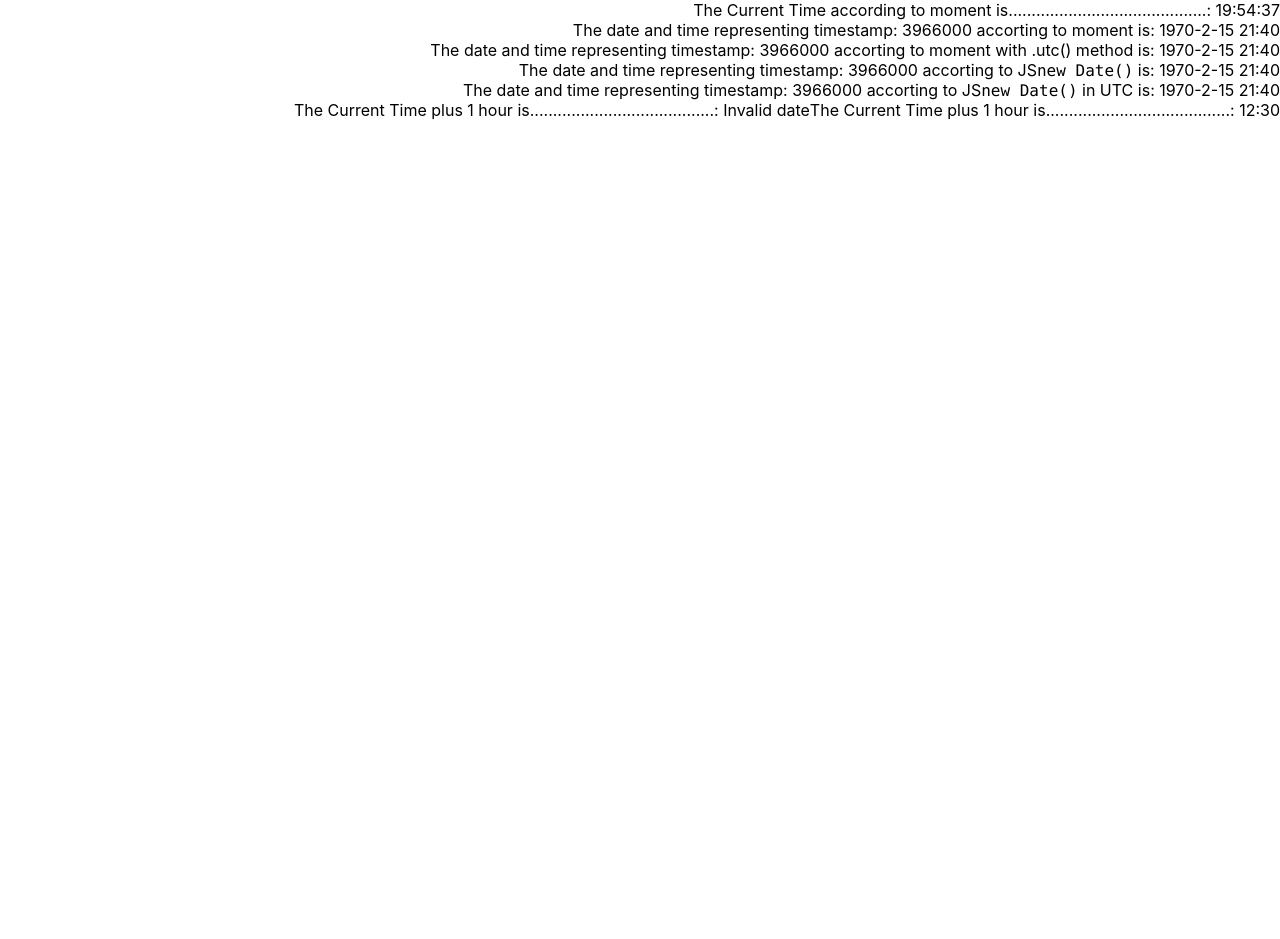
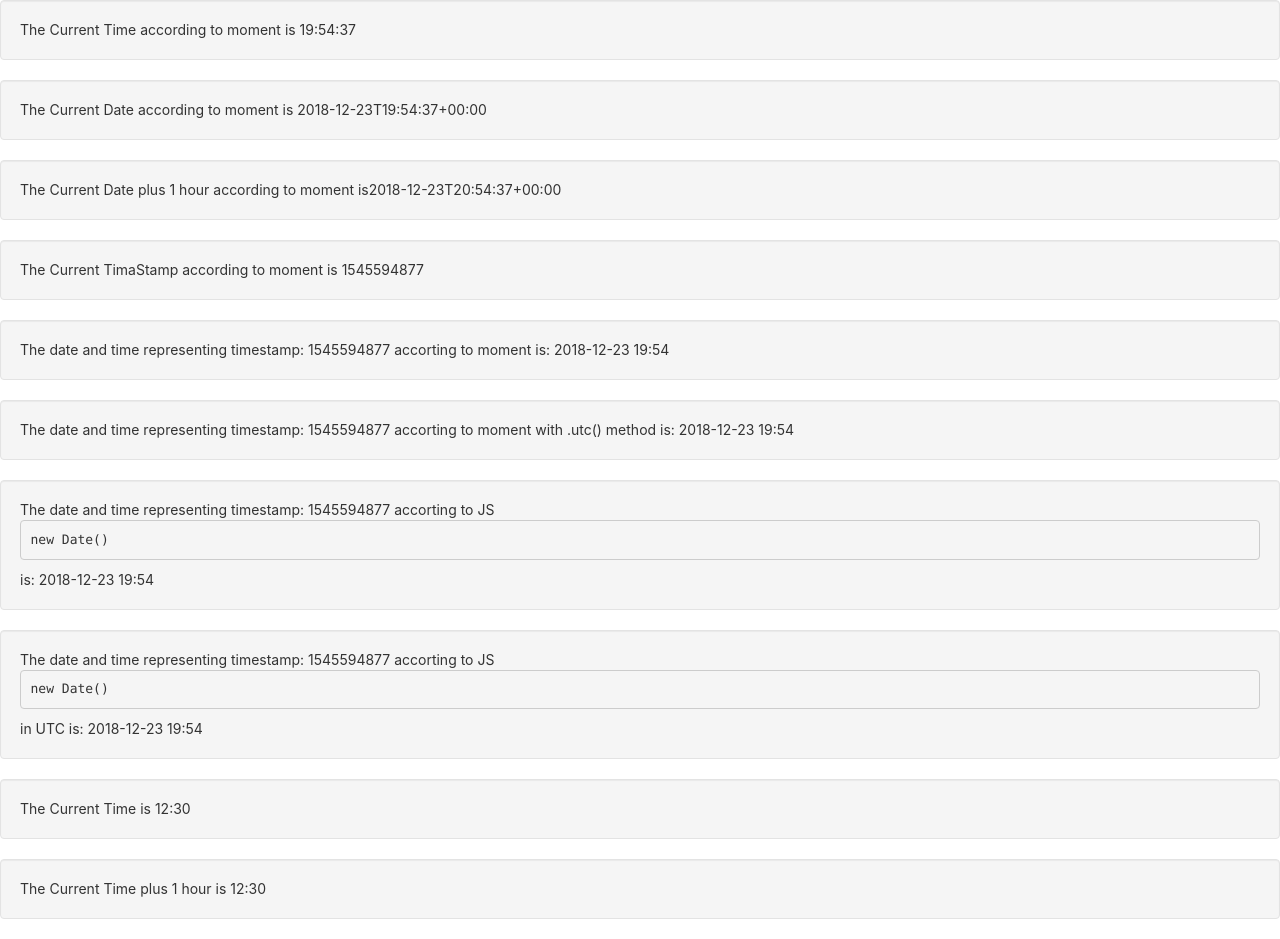
Before and after one commit to MZHoffman/momentjs_learning, a React (Create React App) app: page / in a window 1280 px wide. Before the commit the page ends 800 px from the top, so only its background shows below. Built offline with nearby package versions, Linux system fonts and the light colour scheme.

Commit message:
Diffrernce between times

```diff
--- a/package.json
+++ b/package.json
@@ -5,6 +5,7 @@
   "dependencies": {
     "moment": "^2.22.2",
     "react": "^16.6.3",
+    "react-bootstrap": "^0.32.4",
     "react-dom": "^16.6.3",
     "react-scripts": "2.1.1"
   },
--- a/public/index.html
+++ b/public/index.html
@@ -1,15 +1,25 @@
 <!DOCTYPE html>
 <html lang="en">
   <head>
-    <meta charset="utf-8">
-    <link rel="shortcut icon" href="%PUBLIC_URL%/favicon.ico">
-    <meta name="viewport" content="width=device-width, initial-scale=1, shrink-to-fit=no">
-    <meta name="theme-color" content="#000000">
+    <meta charset="utf-8" />
+    <link rel="shortcut icon" href="%PUBLIC_URL%/favicon.ico" />
+    <meta
+      name="viewport"
+      content="width=device-width, initial-scale=1, shrink-to-fit=no"
+    />
+    <meta name="theme-color" content="#000000" />
     <!--
       manifest.json provides metadata used when your web app is added to the
       homescreen on Android. See https://developers.google.com/web/fundamentals/web-app-manifest/
     -->
-    <link rel="manifest" href="%PUBLIC_URL%/manifest.json">
+    <link rel="manifest" href="%PUBLIC_URL%/manifest.json" />
+    <link
+      rel="stylesheet"
+      href="https://maxcdn.bootstrapcdn.com/bootstrap/3.3.7/css/bootstrap.min.css"
+      integrity="sha384-BVYiiSIFeK1dGmJRAkycuHAHRg32OmUcww7on3RYdg4Va+PmSTsz/K68vbdEjh4u"
+      crossorigin="anonymous"
+    />
+
     <!--
       Notice the use of %PUBLIC_URL% in the tags above.
       It will be replaced with the URL of the `public` folder during the build.
@@ -22,9 +32,7 @@
     <title>React App</title>
   </head>
   <body>
-    <noscript>
-      You need to enable JavaScript to run this app.
-    </noscript>
+    <noscript> You need to enable JavaScript to run this app. </noscript>
     <div id="root"></div>
     <!--
       This HTML file is a template.
--- a/src/App.js
+++ b/src/App.js
@@ -1,6 +1,7 @@
 import React, { Component } from 'react'
 import './App.css'
 import moment from 'moment'
+import { Well } from 'react-bootstrap'
 
 class App extends Component {
   render() {
@@ -45,52 +46,59 @@ class App extends Component {
         minutes.substr(-2)
       return formattedTime
     }
-    const timestamp = 3966000
+
+    const timestamp = moment().unix()
 
     const currentTime = moment().format('HH:mm:ss')
     const day = moment.unix(timestamp)
     const dayJS = timestampToTime(timestamp)
     const dayUTCJS = timestampToTimeUTC(timestamp)
     const time = moment('12:30', 'h:mm').format('HH:mm')
-    const time2 = moment(time, 'hmm').format('HH:mm')
-
+    const time2 = moment(time, 'h:mm').format('HH:mm')
     const start = '11:01'
     const end = '12:00'
-    const result = moment(end, 'hmm').diff(moment(start, 'hmm'))
-    console.log(moment(end, 'hmm').format('HH:mm'))
+    const result = moment(
+      moment(end, 'h:mm').diff(moment(start, 'h:mm')),
+      'x'
+    ).format()
+
+    let plusone = moment()
+      .add(1, 'h')
+      .format()
+    console.log(moment(end, 'h:mm').format('HH:mm'))
     console.log(time2)
     console.log(time)
+    console.log(result)
 
     return (
-      <div className='App'>
-        <div style={{ float: 'right' }}>
-          The Current Time according to moment
-          is...........................................: {currentTime}
-        </div>
-        <div style={{ float: 'right' }}>
+      <div>
+        <Well>The Current Time according to moment is {currentTime}</Well>
+        <Well>The Current Date according to moment is {moment().format()}</Well>
+        <Well>
+          The Current Date plus 1 hour according to moment is
+          {plusone}
+        </Well>
+        <Well>
+          The Current TimaStamp according to moment is {moment().unix()}
+        </Well>
+        <Well>
           The date and time representing timestamp: {timestamp} accorting to
           moment is: {day.format('YYYY-M-D HH:mm')}
-        </div>
-        <div style={{ float: 'right' }}>
+        </Well>
+        <Well>
           The date and time representing timestamp: {timestamp} accorting to
           moment with .utc() method is: {day.utc().format('YYYY-M-D HH:mm')}
-        </div>
-        <div style={{ float: 'right' }}>
+        </Well>
+        <Well>
           The date and time representing timestamp: {timestamp} accorting to JS
-          <code>new Date()</code> is: {dayJS}
-        </div>
-        <div style={{ float: 'right' }}>
+          <pre>new Date()</pre> is: {dayJS}
+        </Well>
+        <Well>
           The date and time representing timestamp: {timestamp} accorting to JS
-          <code>new Date()</code> in UTC is: {dayUTCJS}
-        </div>
-        <div style={{ float: 'right' }}>
-          The Current Time plus 1 hour
-          is........................................: {time}
-        </div>
-        <div style={{ float: 'right' }}>
-          The Current Time plus 1 hour
-          is........................................: {time2}
-        </div>
+          <pre>new Date()</pre> in UTC is: {dayUTCJS}
+        </Well>
+        <Well>The Current Time is {time}</Well>
+        <Well>The Current Time plus 1 hour is {time2}</Well>
       </div>
     )
   }
```
Also changed, not shown: 1 other file (tests, documents, lock files or other folders).
